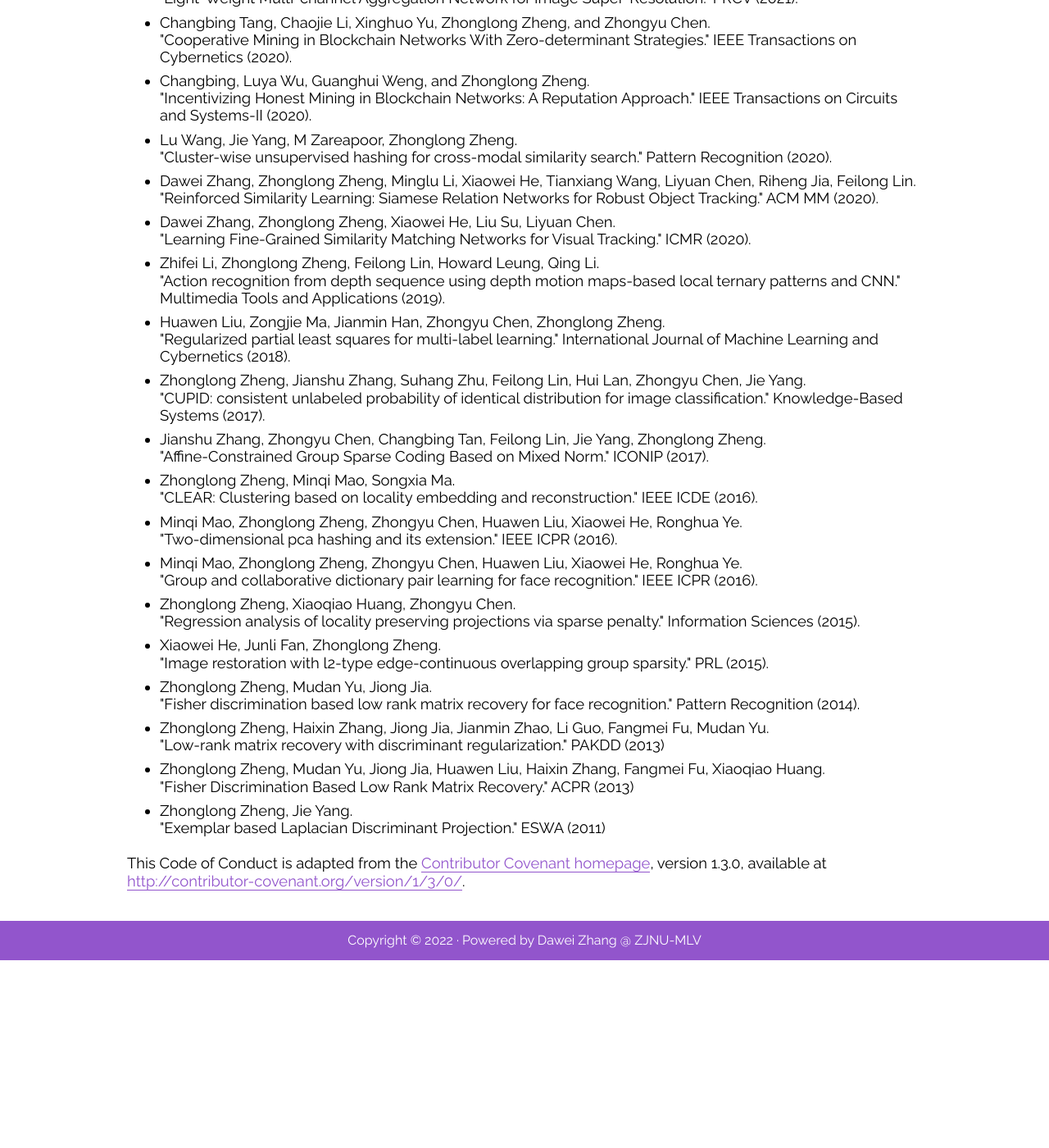
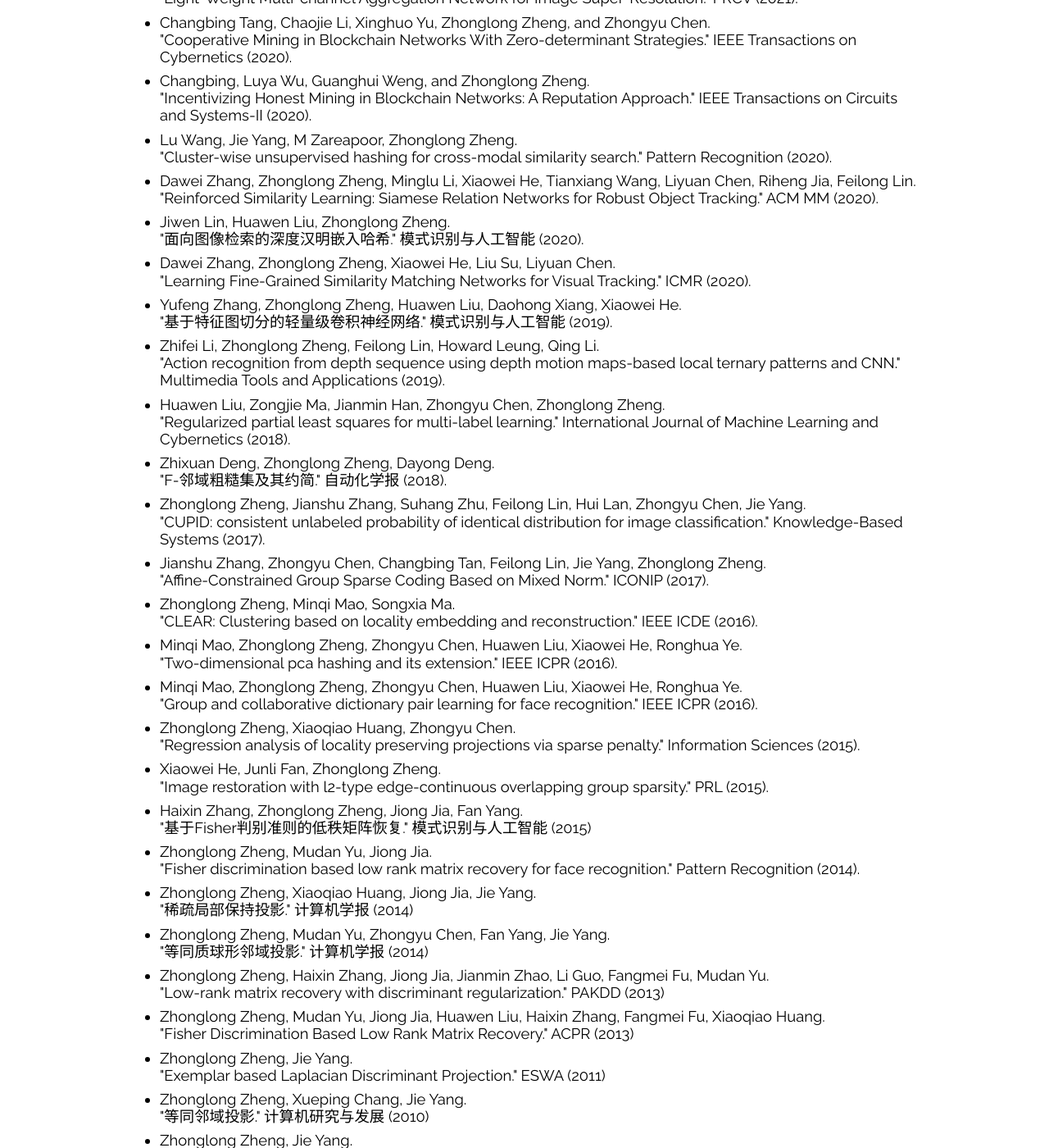
Before and after one commit to ZJNU-MLV-Lab/ZJNU-MLV-Lab.github.io, a Jekyll site: the page built from pub.html, in a window 1280 px wide and 1400 px high, scrolled down 752 px. Shown: the whole window at 82% size. Built offline with Jekyll 4.4.1, drawn with Linux system fonts in a browser that asks for light colours; nearby versions of some CDN libraries; some web fonts are replaced; before the commit the page ends 1923 px from its top, so only the background shows below that; some of the changed text lies outside the part shown.

Commit message:
Update pub.html

```diff
--- a/pub.html
+++ b/pub.html
@@ -44,14 +44,23 @@ title:  Publications
         <li>Dawei Zhang, Zhonglong Zheng, Minglu Li, Xiaowei He, Tianxiang Wang, Liyuan Chen, Riheng Jia, Feilong Lin.<br />
   "Reinforced Similarity Learning: Siamese Relation Networks for Robust Object Tracking." ACM MM (2020).</li>
 
+        <li>Jiwen Lin, Huawen Liu, Zhonglong Zheng.<br />
+  "面向图像检索的深度汉明嵌入哈希." 模式识别与人工智能 (2020).</li>
+
         <li>Dawei Zhang, Zhonglong Zheng, Xiaowei He, Liu Su, Liyuan Chen.<br />
   "Learning Fine-Grained Similarity Matching Networks for Visual Tracking." ICMR (2020).</li>
+
+        <li>Yufeng Zhang, Zhonglong Zheng, Huawen Liu, Daohong Xiang, Xiaowei He.<br />
+  "基于特征图切分的轻量级卷积神经网络." 模式识别与人工智能 (2019).</li>
 
         <li>Zhifei Li, Zhonglong Zheng, Feilong Lin, Howard Leung, Qing Li.<br />
   "Action recognition from depth sequence using depth motion maps-based local ternary patterns and CNN." Multimedia Tools and Applications (2019).</li>
 
         <li>Huawen Liu, Zongjie Ma, Jianmin Han, Zhongyu Chen, Zhonglong Zheng.<br />
   "Regularized partial least squares for multi-label learning." International Journal of Machine Learning and Cybernetics (2018).</li>
+
+        <li>Zhixuan Deng, Zhonglong Zheng, Dayong Deng.<br />
+  "F-邻域粗糙集及其约简." 自动化学报 (2018).</li>
 
         <li>Zhonglong Zheng, Jianshu Zhang, Suhang Zhu, Feilong Lin, Hui Lan, Zhongyu Chen, Jie Yang.<br />
   "CUPID: consistent unlabeled probability of identical distribution for image classification." Knowledge-Based Systems (2017).</li>
@@ -74,8 +83,17 @@ title:  Publications
         <li>Xiaowei He, Junli Fan, Zhonglong Zheng.<br />
   "Image restoration with l2-type edge-continuous overlapping group sparsity." PRL (2015).</li>
 
+        <li> Haixin Zhang, Zhonglong Zheng, Jiong Jia, Fan Yang.<br />
+        "基于Fisher判别准则的低秩矩阵恢复." 模式识别与人工智能 (2015) </li>
+
         <li> Zhonglong Zheng, Mudan Yu, Jiong Jia.<br />
   "Fisher discrimination based low rank matrix recovery for face recognition." Pattern Recognition (2014).</li>
+
+        <li> Zhonglong Zheng, Xiaoqiao Huang, Jiong Jia, Jie Yang.<br />
+        "稀疏局部保持投影." 计算机学报 (2014) </li>
+
+        <li> Zhonglong Zheng, Mudan Yu, Zhongyu Chen, Fan Yang, Jie Yang.<br />
+        "等同质球形邻域投影." 计算机学报 (2014) </li>
 
         <li> Zhonglong Zheng, Haixin Zhang, Jiong Jia, Jianmin Zhao, Li Guo, Fangmei Fu, Mudan Yu.<br />
         "Low-rank matrix recovery with discriminant regularization." PAKDD (2013) </li>
@@ -85,6 +103,12 @@ title:  Publications
 
         <li> Zhonglong Zheng, Jie Yang.<br />
         "Exemplar based Laplacian Discriminant Projection." ESWA (2011) </li>
+
+        <li> Zhonglong Zheng, Xueping Chang, Jie Yang.<br />
+        "等同邻域投影." 计算机研究与发展 (2010) </li>
+
+        <li> Zhonglong Zheng, Jie Yang.<br />
+        "拉普拉斯最大最小判别分析及应用." 电子学报 (2010) </li>
       </ul>
     </p>
 
```
